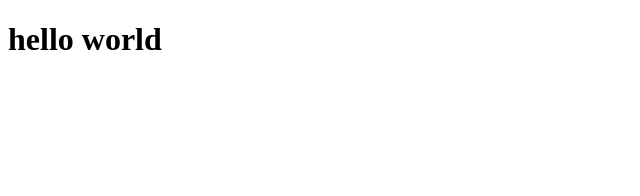
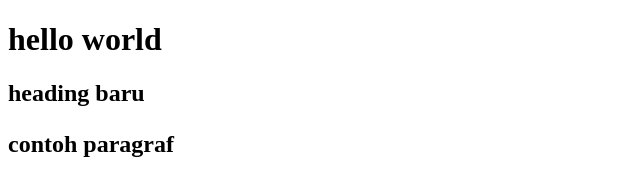
Before and after one commit to cecep-abdulah-ali/pkl-teks-test, a plain HTML site: page index.html in a window 1280 px wide. Shown: the whole page, without its empty margins (0-640 px from the left). Drawn offline with Linux system fonts and the light colour scheme.

Commit message:
menambahkan baris baru

```diff
--- a/index.html
+++ b/index.html
@@ -8,5 +8,7 @@
 </head>
 <body>
     <h1>hello world</h1>
+    <h2>heading baru<h2>
+        <p>contoh paragraf<p>
 </body>
 </html>
```
